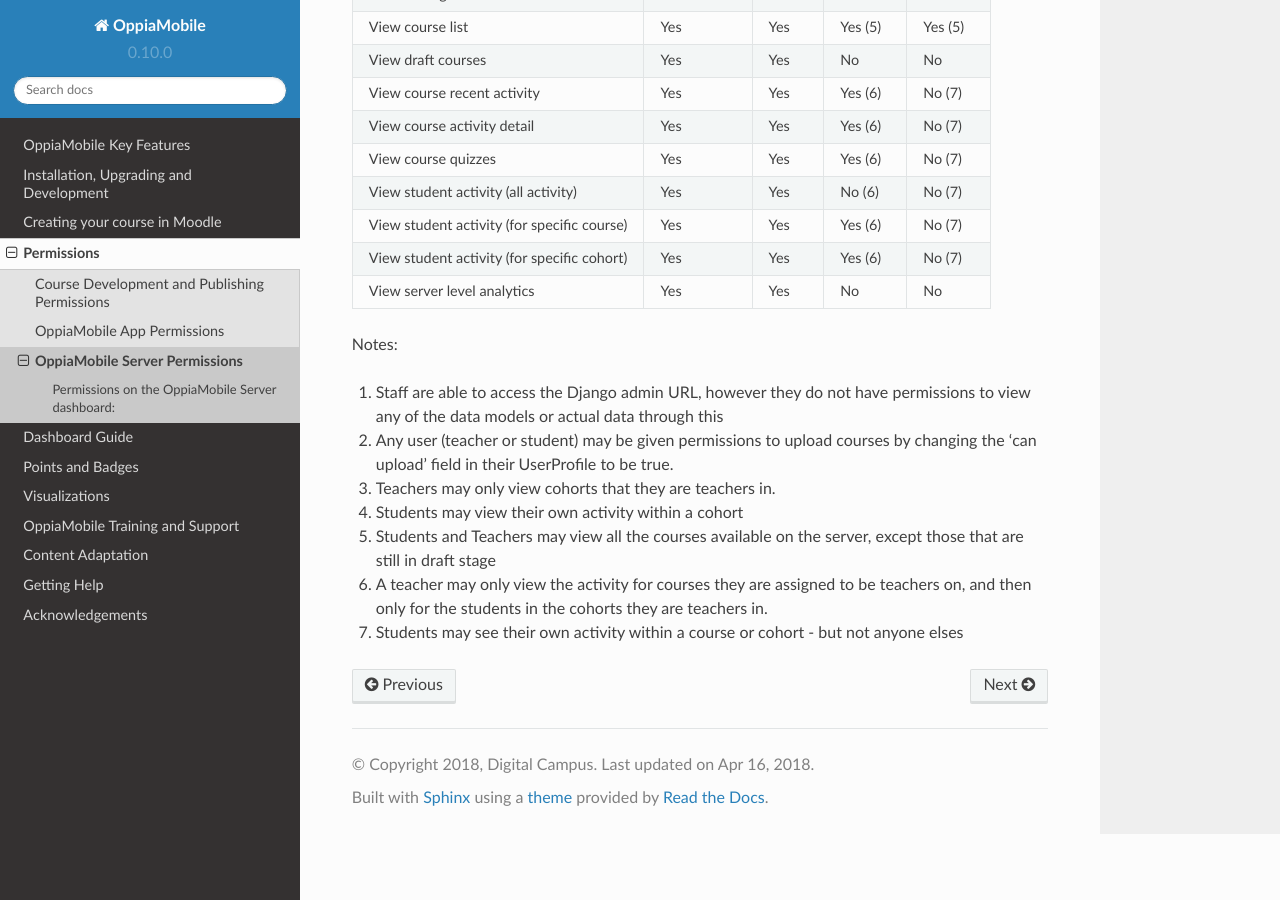
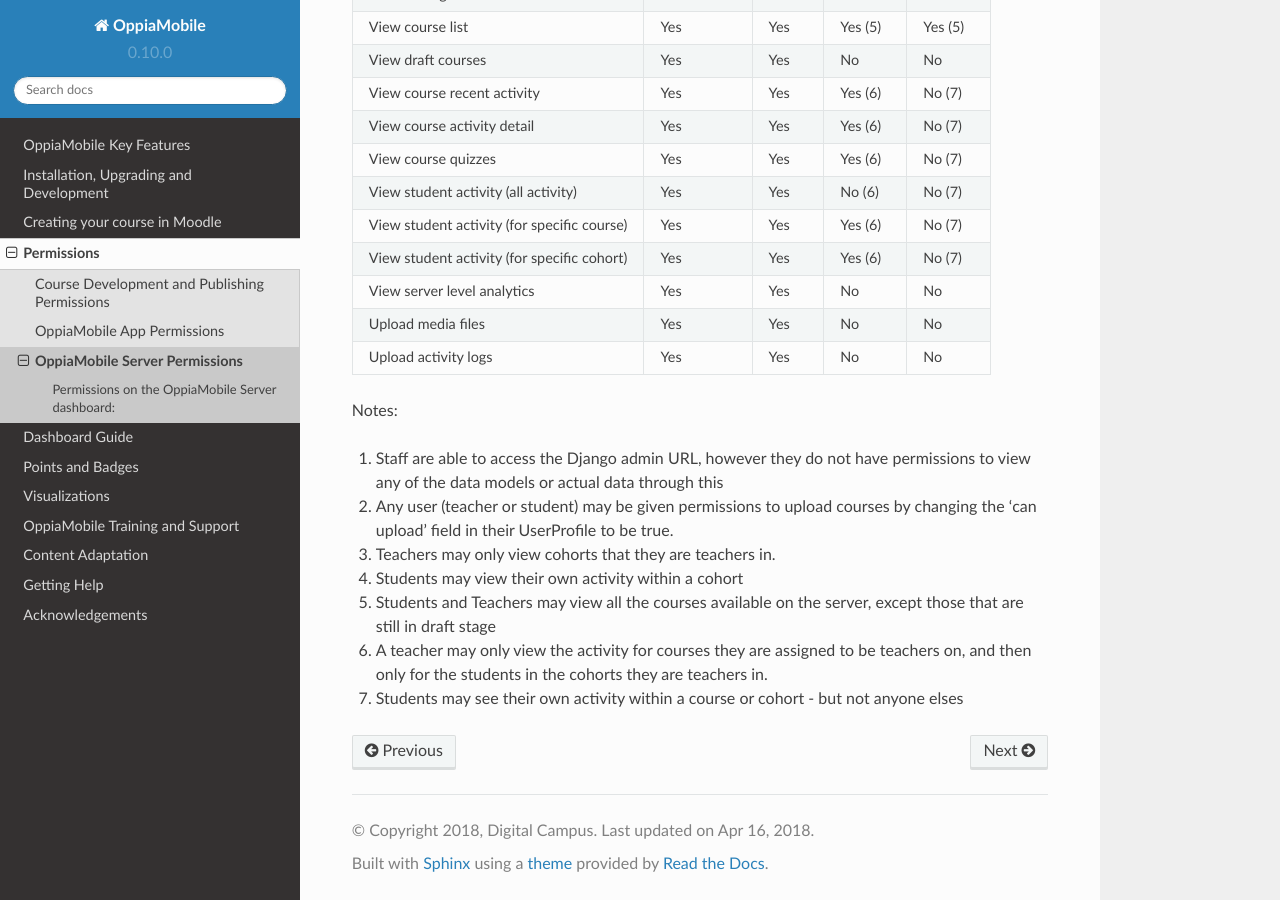
Before and after one commit to DigitalCampus/django-oppia, a Sphinx documentation site: the page built from docs/permissions/server.rst, in a window 1280 px wide and 900 px high, scrolled down 877 px. Built offline with Sphinx 7.4.7 and the Read the Docs theme 2.0.0, drawn with Linux system fonts in a browser that asks for light colours; the version number is read from the project's files by our own code.

Commit message:
update docs

```diff
--- a/docs/permissions/server.rst
+++ b/docs/permissions/server.rst
@@ -66,6 +66,10 @@ Permissions on the OppiaMobile Server dashboard:
 | View server level      | Yes        | Yes      | No       | No       |
 | analytics              |            |          |          |          |
 +------------------------+------------+----------+----------+----------+
+| Upload media files     | Yes        | Yes      | No       | No       |
++------------------------+------------+----------+----------+----------+
+| Upload activity logs   | Yes        | Yes      | No       | No       |
++------------------------+------------+----------+----------+----------+
 
 Notes:
 
```
